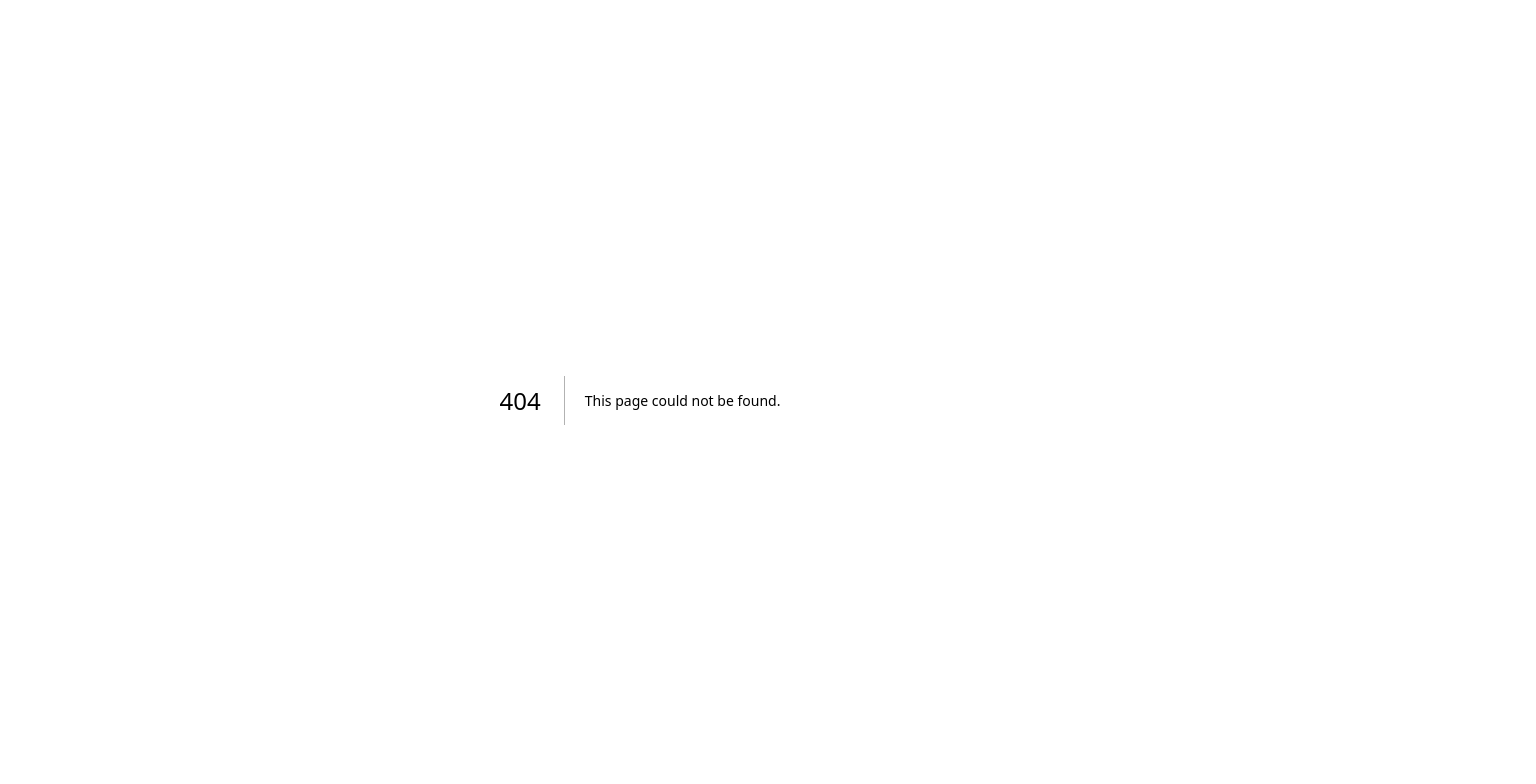
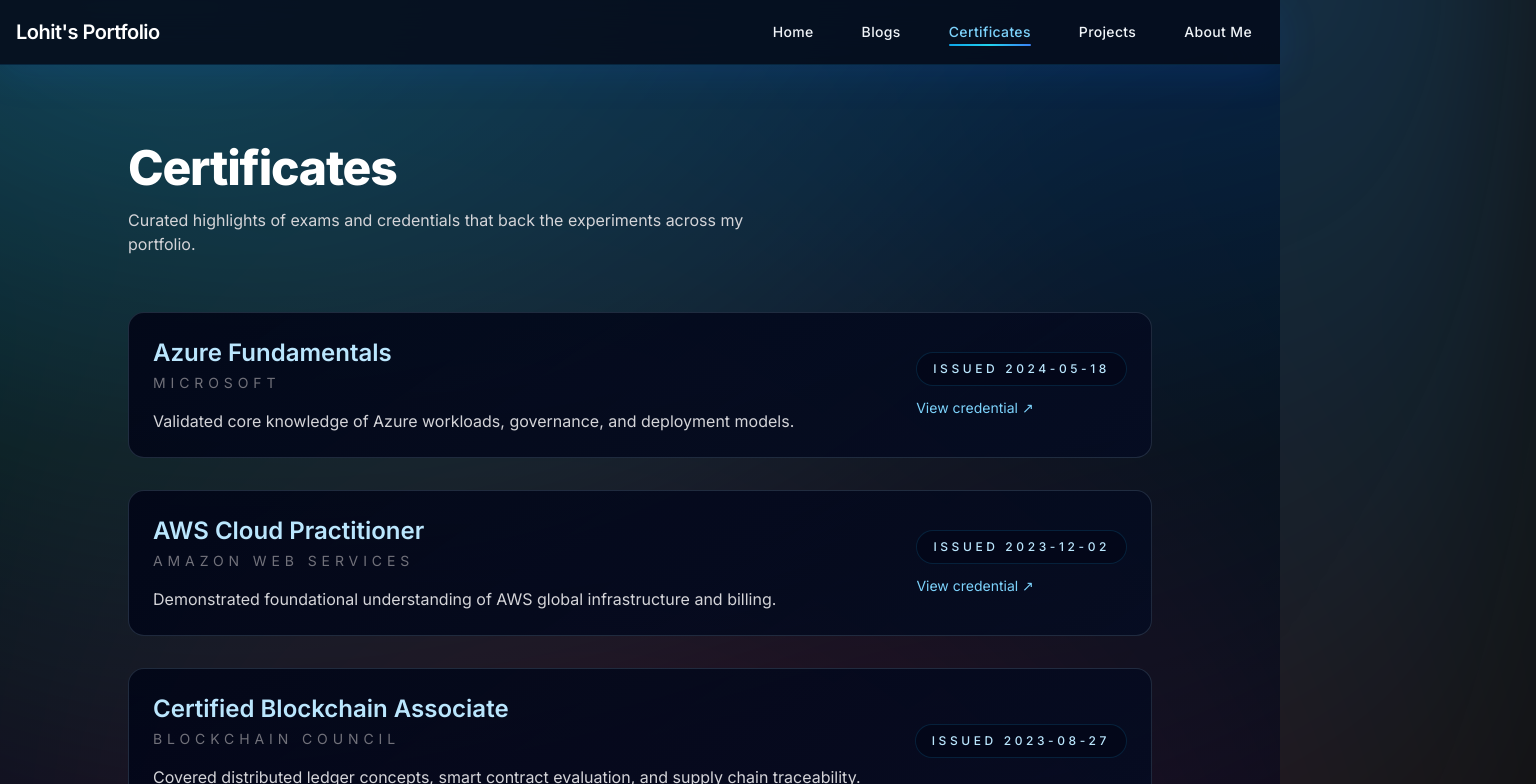
Before and after one commit to lohitaksha06/Portfolio, a Next.js app: page /certificates in a window 1280 px wide. Before the commit this address had no page. Shown: the top 784 px of the page, 1536 px wide, since content can reach past the window. Built offline with nearby package versions, Linux system fonts and the light colour scheme.

Commit message:
certificate page

```diff
--- a/src/app/blogs/page.tsx
+++ b/src/app/blogs/page.tsx
@@ -15,6 +15,16 @@
 }
 
 const blogs: BlogSummary[] = [
+  {
+    id: 3,
+    title: "The Future is Decentralized: Understanding Blockchain's Core Principles",
+    excerpt:
+      'Mapped out the foundational ideas behind decentralized networks, consensus, and why transparent ledgers are reshaping trust online.',
+    date: '2024-10-21',
+    href: 'https://www.linkedin.com/pulse/future-decentralized-understanding-blockchains-core-patary-noo8c/?trackingId=5HxAiYJSRrCoNs9jFyKgMQ%3D%3D',
+    imageSrc: '/images/blogs/blockchain-future.jpg',
+    imageAlt: '3D rendering of blockchain data cubes linked together with binary code.',
+  },
   {
     id: 1,
     title: 'Sovereign Cloud and Edge Computing: The New Frontier of Data Independence',
@@ -48,8 +58,8 @@
       <Header />
       <main className="neon-fade min-h-screen bg-black text-white pt-36 pb-20 px-6">
         <header className="max-w-5xl mx-auto mb-14">
-          <h1 className="text-5xl font-extrabold tracking-tight">Blogs</h1>
-          <p className="mt-4 max-w-2xl text-zinc-300">Thoughts, breakdowns and UX exploration logs.</p>
+          <h1 className="text-5xl font-extrabold tracking-tight">Some Silly Blogs I Wrote</h1>
+          <p className="mt-4 max-w-2xl text-zinc-300">A tiny shelf for my experiments, rambles, and technology breakdowns.</p>
         </header>
         <div className="max-w-5xl mx-auto flex flex-col gap-10">
           {blogs.map((b, index) => (
--- /dev/null
+++ b/src/app/certificates/page.tsx
@@ -0,0 +1,94 @@
+'use client'
+
+import Header from '@/components/layout/Header'
+import { motion } from 'framer-motion'
+
+interface Certificate {
+  id: number
+  title: string
+  issuer: string
+  issuedOn: string
+  description: string
+  credentialUrl?: string
+}
+
+const certificates: Certificate[] = [
+  {
+    id: 1,
+    title: 'Azure Fundamentals',
+    issuer: 'Microsoft',
+    issuedOn: '2024-05-18',
+    description: 'Validated core knowledge of Azure workloads, governance, and deployment models.',
+    credentialUrl: 'https://learn.microsoft.com/cert/azure-fundamentals',
+  },
+  {
+    id: 2,
+    title: 'AWS Cloud Practitioner',
+    issuer: 'Amazon Web Services',
+    issuedOn: '2023-12-02',
+    description: 'Demonstrated foundational understanding of AWS global infrastructure and billing.',
+    credentialUrl: 'https://aws.amazon.com/certification/certified-cloud-practitioner/',
+  },
+  {
+    id: 3,
+    title: 'Certified Blockchain Associate',
+    issuer: 'Blockchain Council',
+    issuedOn: '2023-08-27',
+    description: 'Covered distributed ledger concepts, smart contract evaluation, and supply chain traceability.',
+  },
+]
+
+const cardVariants = {
+  hidden: { opacity: 0, y: 32 },
+  visible: { opacity: 1, y: 0 },
+}
+
+export default function CertificatesPage() {
+  return (
+    <>
+      <Header />
+      <main className="neon-fade min-h-screen bg-black text-white pt-36 pb-20 px-6">
+        <header className="max-w-5xl mx-auto mb-14">
+          <h1 className="text-5xl font-extrabold tracking-tight">Certificates</h1>
+          <p className="mt-4 max-w-2xl text-zinc-300">
+            Curated highlights of exams and credentials that back the experiments across my portfolio.
+          </p>
+        </header>
+        <div className="max-w-5xl mx-auto flex flex-col gap-8">
+          {certificates.map((cert, index) => (
+            <motion.article
+              key={cert.id}
+              className="glitch-card flex flex-col gap-4 p-6 md:flex-row md:items-center md:justify-between"
+              variants={cardVariants}
+              initial="hidden"
+              whileInView="visible"
+              viewport={{ once: true, amount: 0.4, margin: '0px 0px -120px 0px' }}
+              transition={{ duration: 0.5, ease: 'easeOut', delay: index * 0.05 }}
+            >
+              <div className="flex-1">
+                <h2 className="text-2xl font-semibold text-sky-200">{cert.title}</h2>
+                <p className="mt-1 text-sm uppercase tracking-[0.35em] text-zinc-500">{cert.issuer}</p>
+                <p className="mt-4 text-sm leading-relaxed text-zinc-300 md:text-base">{cert.description}</p>
+              </div>
+              <div className="mt-6 flex w-full flex-col items-start gap-3 text-sm text-zinc-400 md:mt-0 md:w-auto">
+                <span className="rounded-full border border-sky-900/40 bg-slate-950/60 px-4 py-2 text-xs font-medium uppercase tracking-[0.3em] text-sky-200">
+                  Issued {cert.issuedOn}
+                </span>
+                {cert.credentialUrl && (
+                  <a
+                    href={cert.credentialUrl}
+                    target="_blank"
+                    rel="noopener noreferrer"
+                    className="inline-flex items-center gap-2 text-sky-300 transition-colors duration-300 hover:text-rose-300"
+                  >
+                    View credential ↗
+                  </a>
+                )}
+              </div>
+            </motion.article>
+          ))}
+        </div>
+      </main>
+    </>
+  )
+}
--- a/src/components/layout/Header.tsx
+++ b/src/components/layout/Header.tsx
@@ -12,6 +12,7 @@
   const navItems = [
     { name: 'Home', href: '/' },
     { name: 'Blogs', href: '/blogs' },
+    { name: 'Certificates', href: '/certificates' },
     { name: 'Projects', href: '/projects' },
     { name: 'About Me', href: '/about' }
   ]
```
